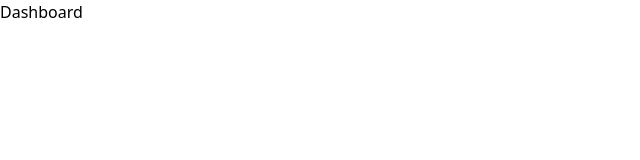
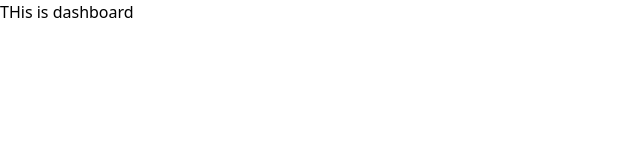
Before and after one commit to SQA-PROJECT-1/Konta-Niben, a React (Vite) app in the folder client/: page /dashboard in a window 1280 px wide. Shown: the top 160 px of the page, without its empty margins (0-640 px from the left). Built offline with nearby package versions, Linux system fonts and the light colour scheme.

Commit message:
Front end added and router created

```diff
--- a/client/src/pages/Dashboard.jsx
+++ b/client/src/pages/Dashboard.jsx
@@ -2,7 +2,9 @@ import React from 'react'
 
 const Dashboard = () => {
   return (
-    <div>Dashboard</div>
+    <div>
+        THis is dashboard
+    </div>
   )
 }
 
```
